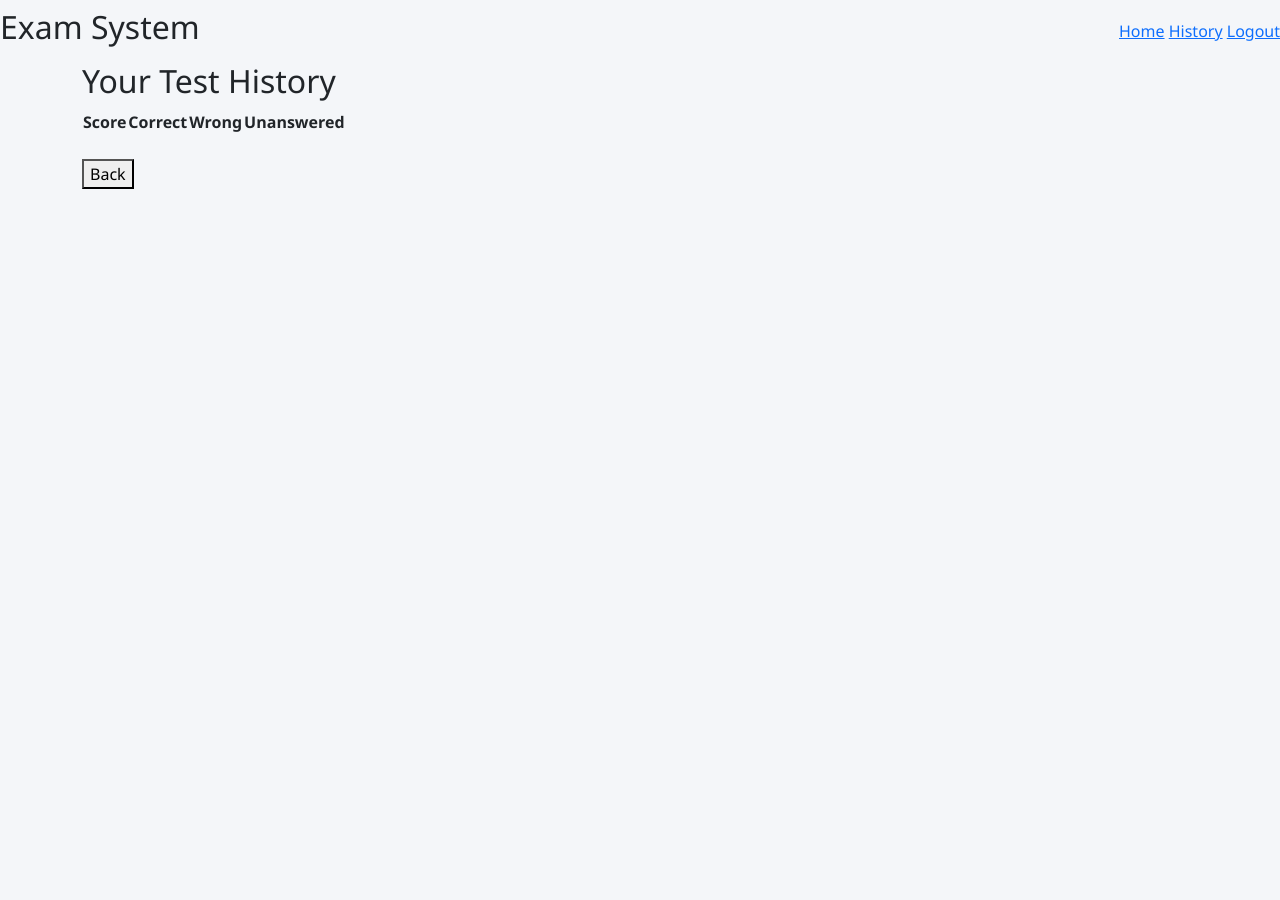
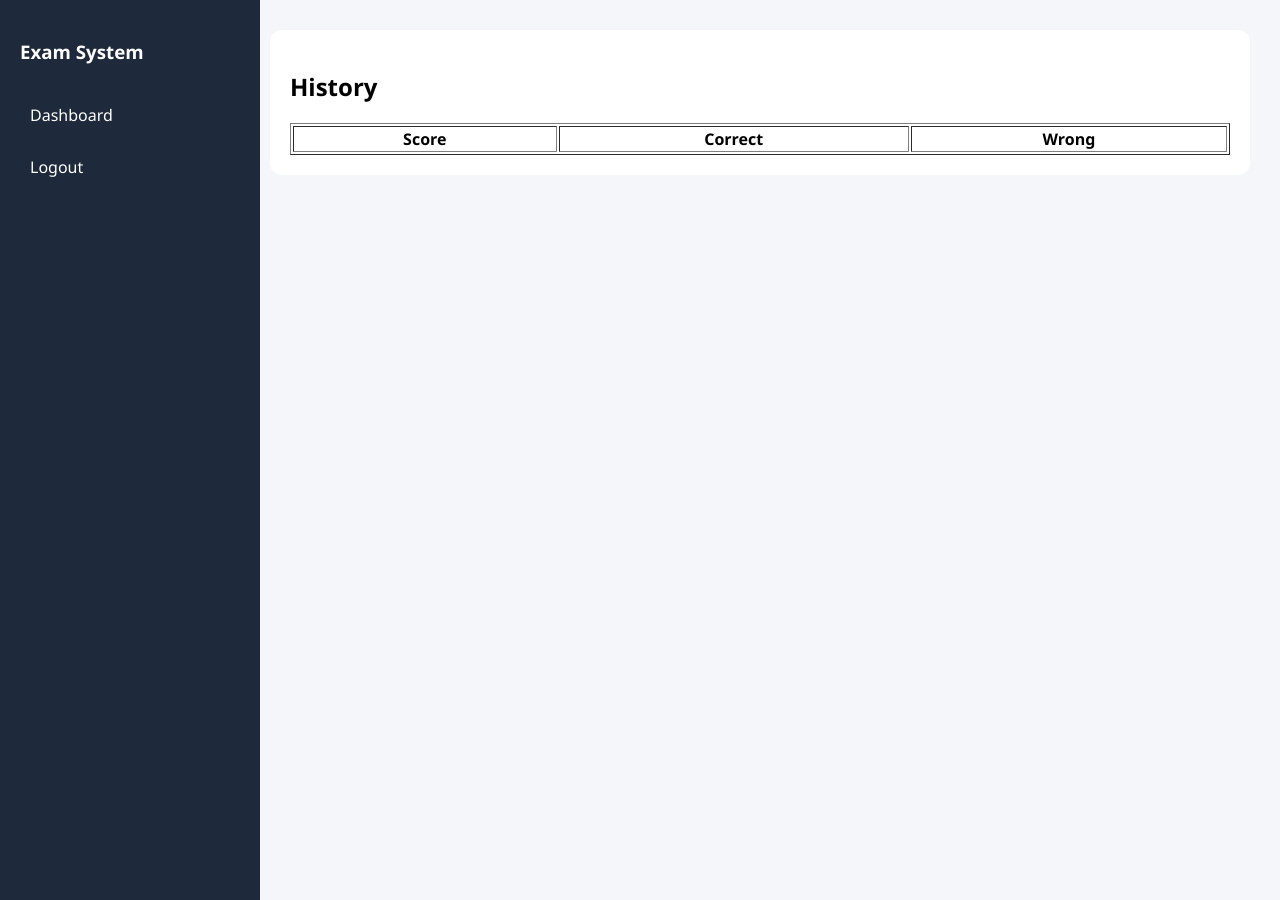
Before and after one commit to abhinavr645/exam-system, a Flask app: page /history in a window 1280 px wide. Run offline with Flask 3, Linux system fonts and the light colour scheme; the visitor is signed in with stand-in values (Sample User, id 1); data that the repository does not hold is empty.

Commit message:
Update history.html

```diff
--- a/templates/history.html
+++ b/templates/history.html
@@ -2,31 +2,27 @@
 <html>
 <head>
     <title>History</title>
-    <link href="https://cdn.jsdelivr.net/npm/bootstrap@5.3.0/dist/css/bootstrap.min.css" rel="stylesheet">
     <link rel="stylesheet" href="/static/style.css">
 </head>
 <body>
 
-    <div class="navbar">
-    <h2>Exam System</h2>
-
-    <div>
-        <a href="/dashboard">Home</a>
-        <a href="/history">History</a>
-        <a href="/logout">Logout</a>
-    </div>
+<div class="sidebar">
+    <h3>Exam System</h3>
+    <a href="/dashboard">Dashboard</a>
+    <a href="/logout">Logout</a>
 </div>
 
-<div class="container">
+<div class="main">
 
-<h2>Your Test History</h2>
+<div class="card">
 
-<table>
+<h2>History</h2>
+
+<table border="1" width="100%">
 <tr>
     <th>Score</th>
     <th>Correct</th>
     <th>Wrong</th>
-    <th>Unanswered</th>
 </tr>
 
 {% for r in results %}
@@ -34,15 +30,12 @@
     <td>{{ r[3] }}</td>
     <td>{{ r[4] }}</td>
     <td>{{ r[5] }}</td>
-    <td>{{ r[6] }}</td>
 </tr>
 {% endfor %}
 
 </table>
 
-<br>
-
-<a href="/dashboard"><button>Back</button></a>
+</div>
 
 </div>
 
```
